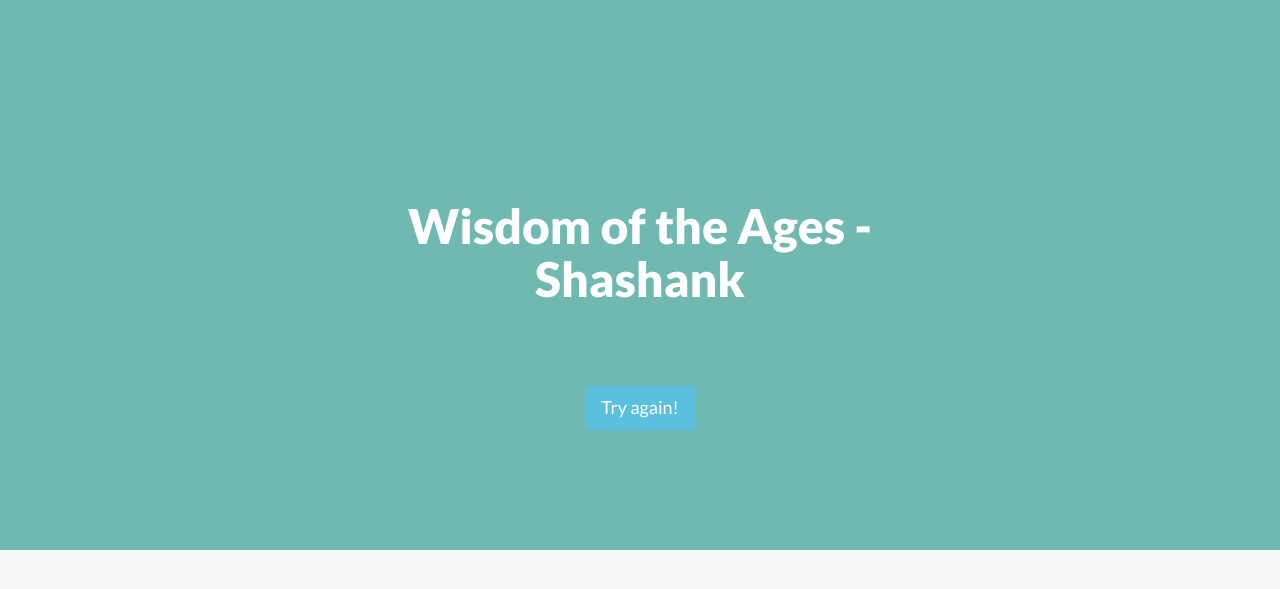
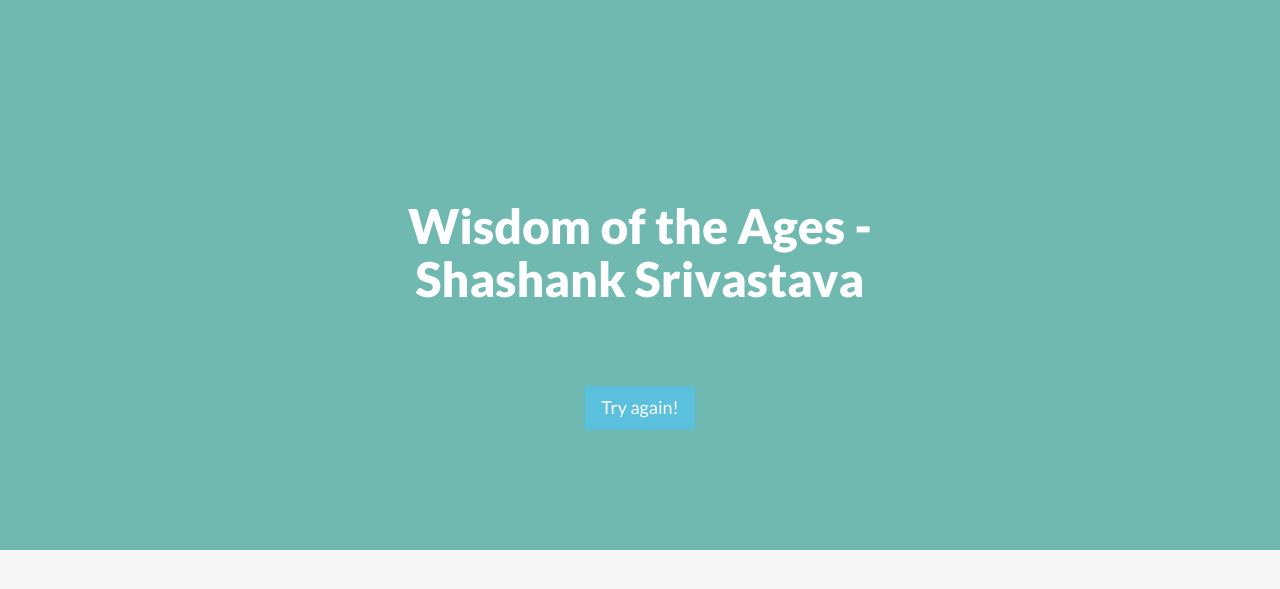
Before and after one commit to shashank-ssriva/quote-randomizer, a Flask app: template templates/index.html in a window 1280 px wide. Shown: the top 589 px of the page. Run offline with Flask 2, Linux system fonts and the light colour scheme; the template is opened without the code that fills it, so the values that code supplies are empty.

Commit message:
Add Srivastava to the heading

```diff
--- a/templates/index.html
+++ b/templates/index.html
@@ -38,7 +38,7 @@
 					<div class="col-md-6 col-md-offset-3">
 
 						<div class="align-center">
-							<h2 class="slogan" name="page_heading">Wisdom of the Ages - Shashank</h2>
+							<h2 class="slogan" name="page_heading">Wisdom of the Ages - Shashank Srivastava</h2>
 							<br>
 							{% if quote %}
 							<h2>
```
